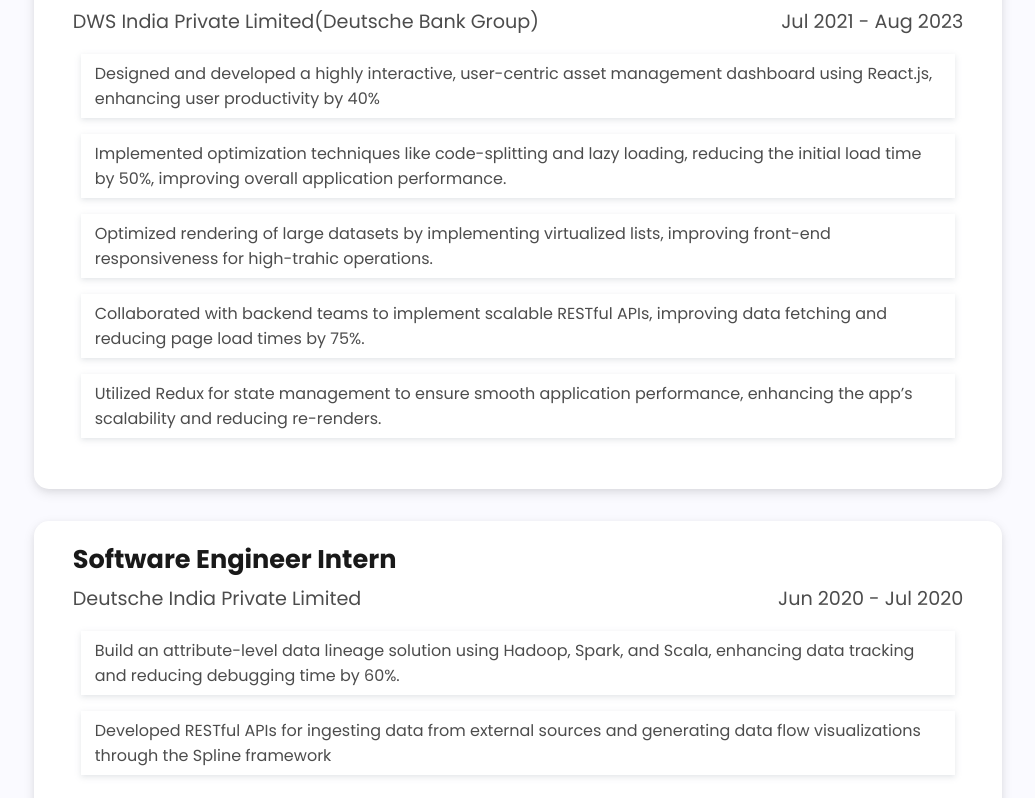
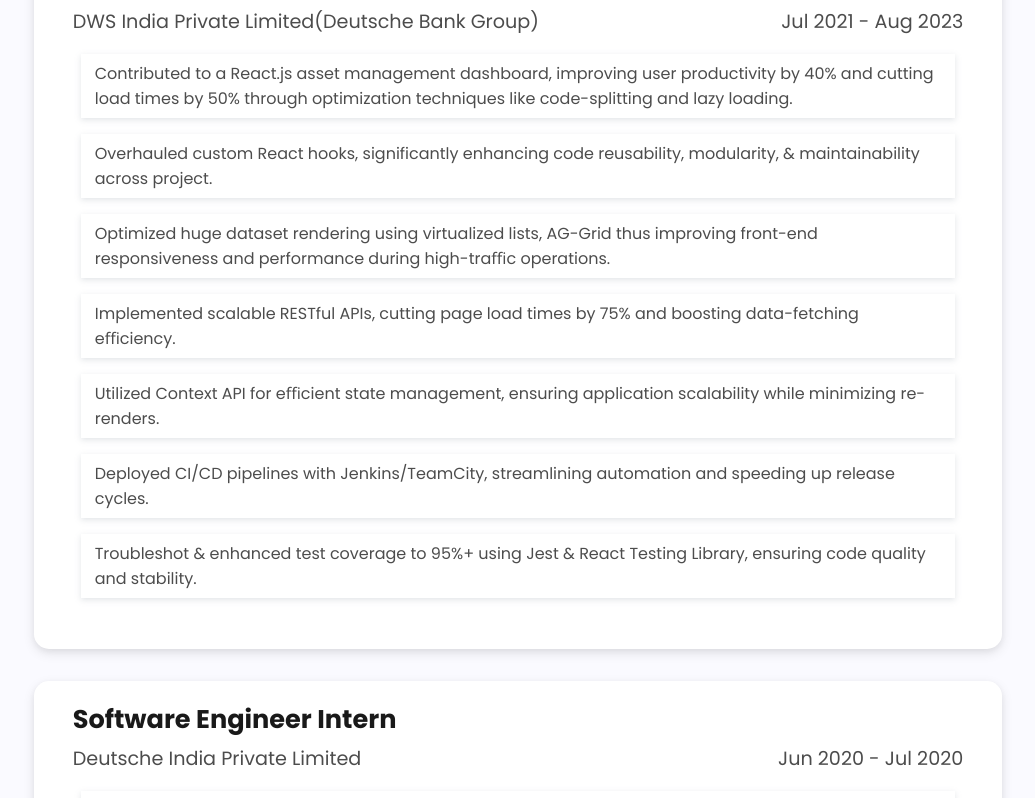
Before and after one commit to prajaktanisal99/prajaktanisal99.github.io, a React (Create React App) app: page / in a window 1280 px wide. Shown: the part 4322-5120 px from the top of the page, without its empty margins (122-1157 px from the left). Built offline with nearby package versions, Linux system fonts and the light colour scheme.

Commit message:
Update Experience

```diff
--- a/src/data/ExperienceData.js
+++ b/src/data/ExperienceData.js
@@ -1,42 +1,34 @@
 export const ExperienceList = [
   {
-    title: "Graduate Teaching Assistant, ",
+    title: "Graduate Teaching Assistant",
     organization: "The University of Texas, Arlington",
     contributions: [
       "Led programming, digital logic, and embedded systems labs, guiding students in software design and debugging.",
       "Assessed student projects with a focus on algorithms, code structure, and hardware-software integration.",
     ],
-    // techStack:
-    // "Java, JavaScript, Typescript, Spring Boot, React, Jest, RESTful APIs, Google Map Integration",
-    // imgUrl: "/path/to/image1.jpg",
     date: "Aug 2024 - Present",
   },
   {
     title: "Software Engineer I",
     organization: "DWS India Private Limited(Deutsche Bank Group)",
-
-    description:
-      "A cross-platform mobile game (in closed testing) where players try to find the missing pieces of a story.",
     contributions: [
- "Designed and developed a highly interactive, user-centric asset management dashboard using React.js, enhancing user productivity by 40%",
-"Implemented optimization techniques like code-splitting and lazy loading, reducing the initial load time by 50%, improving overall application performance.",
-"Optimized rendering of large datasets by implementing virtualized lists, improving front-end responsiveness for high-trahic operations.",
-"Collaborated with backend teams to implement scalable RESTful APIs, improving data fetching and reducing page load times by 75%.",
-"Utilized Redux for state management to ensure smooth application performance, enhancing the app’s scalability and reducing re-renders.",
+      "Contributed to a React.js asset management dashboard, improving user productivity by 40% and cutting load times by 50% through optimization techniques like code-splitting and lazy loading.",
+      "Overhauled custom React hooks, significantly enhancing code reusability, modularity, & maintainability across project.",
+      "Optimized huge dataset rendering using virtualized lists, AG-Grid thus improving front-end responsiveness and performance during high-traﬃc operations.",
+      "Implemented scalable RESTful APIs, cutting page load times by 75% and boosting data-fetching eﬃciency.",
+      "Utilized Context API for eﬃcient state management, ensuring application scalability while minimizing re-renders.",
+      "Deployed CI/CD pipelines with Jenkins/TeamCity, streamlining automation and speeding up release cycles.",
+      "Troubleshot & enhanced test coverage to 95%+ using Jest & React Testing Library, ensuring code quality and stability.",
     ],
     date: "Jul 2021 - Aug 2023",
-    // document: "https://youknowtheending.net/",
   },
   {
     title: "Software Engineer Intern",
     organization: "Deutsche India Private Limited",
-    description:
-      "A cross-platform mobile game (in closed testing) where players try to find the missing pieces of a story.",
     contributions: [
-      "Build an attribute-level data lineage solution using Hadoop, Spark, and Scala, enhancing data tracking and reducing debugging time by 60%.",
-      "Developed RESTful APIs for ingesting data from external sources and generating data flow visualizations through the Spline framework",
+      "Built attribute-level data lineage solution with Spark & Scala, reducing debugging time by 60% and refining lineage.",
+      "Designed RESTful APIs for data ingestion and lineage tracking with Spline, improving compliance and governance.",
     ],
     date: "Jun 2020 - Jul 2020",
-    // document: "https://youknowtheending.net/",
   },
 ];
```
